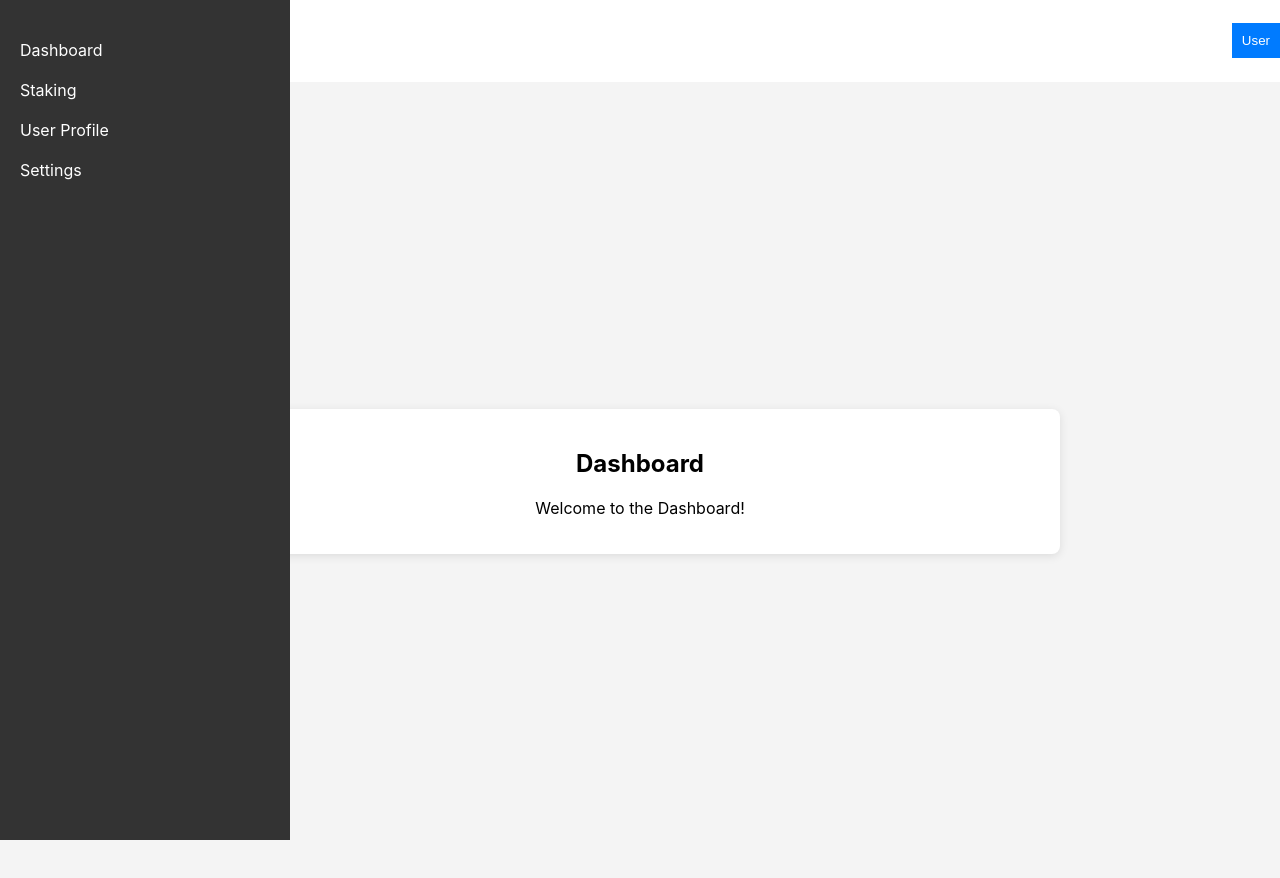
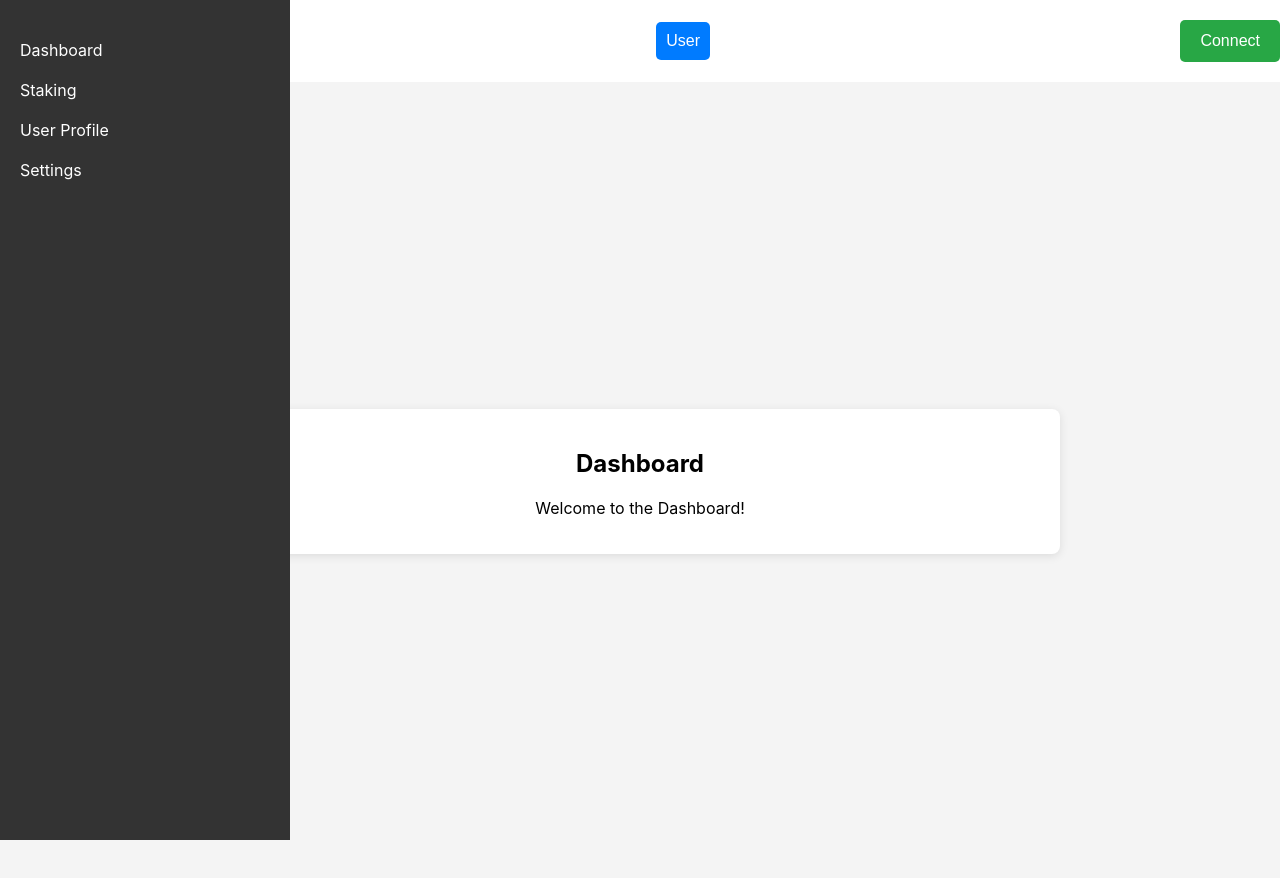
Before and after one commit to sriharsh1104/setup-typescript, a React (Create React App) app: page / in a window 1280 px wide. Shown: the top 878 px of the page. Built offline with nearby package versions, Linux system fonts and the light colour scheme.

Commit message:
fix: csss for header

```diff
--- a/src/Components/Header/Header.css
+++ b/src/Components/Header/Header.css
@@ -65,3 +65,23 @@
   padding: 10px;
   cursor: pointer;
 }
+
+/* Connect Button Styling */
+button {
+  padding: 12px 20px;
+  background-color: #28a745;
+  color: white;
+  border: none;
+  border-radius: 5px;
+  cursor: pointer;
+  font-size: 16px;
+  transition: background-color 0.3s ease;
+}
+
+button:hover {
+  background-color: #218838;
+}
+
+button:focus {
+  outline: none;
+}
--- a/src/Components/Header/Header.tsx
+++ b/src/Components/Header/Header.tsx
@@ -39,6 +39,9 @@ const Header = () => {
     navigate("/login");
     // Close modal after logout
   };
+  const connectWallet = () => {
+
+  };
 
   return (
     <>
@@ -59,6 +62,7 @@ const Header = () => {
             </div>
           )}
         </div>
+        <button onClick={connectWallet}>Connect</button>
       </header>
 
       {showModal && (
```
